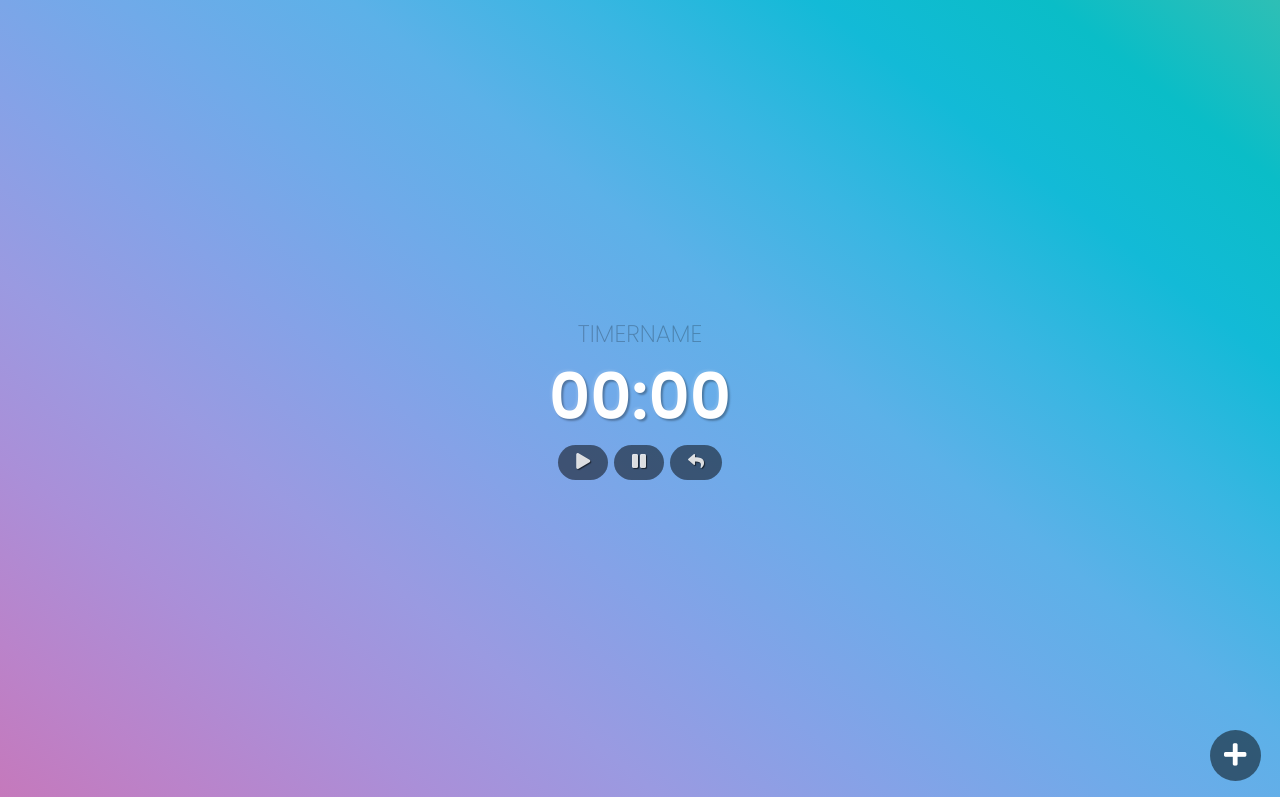
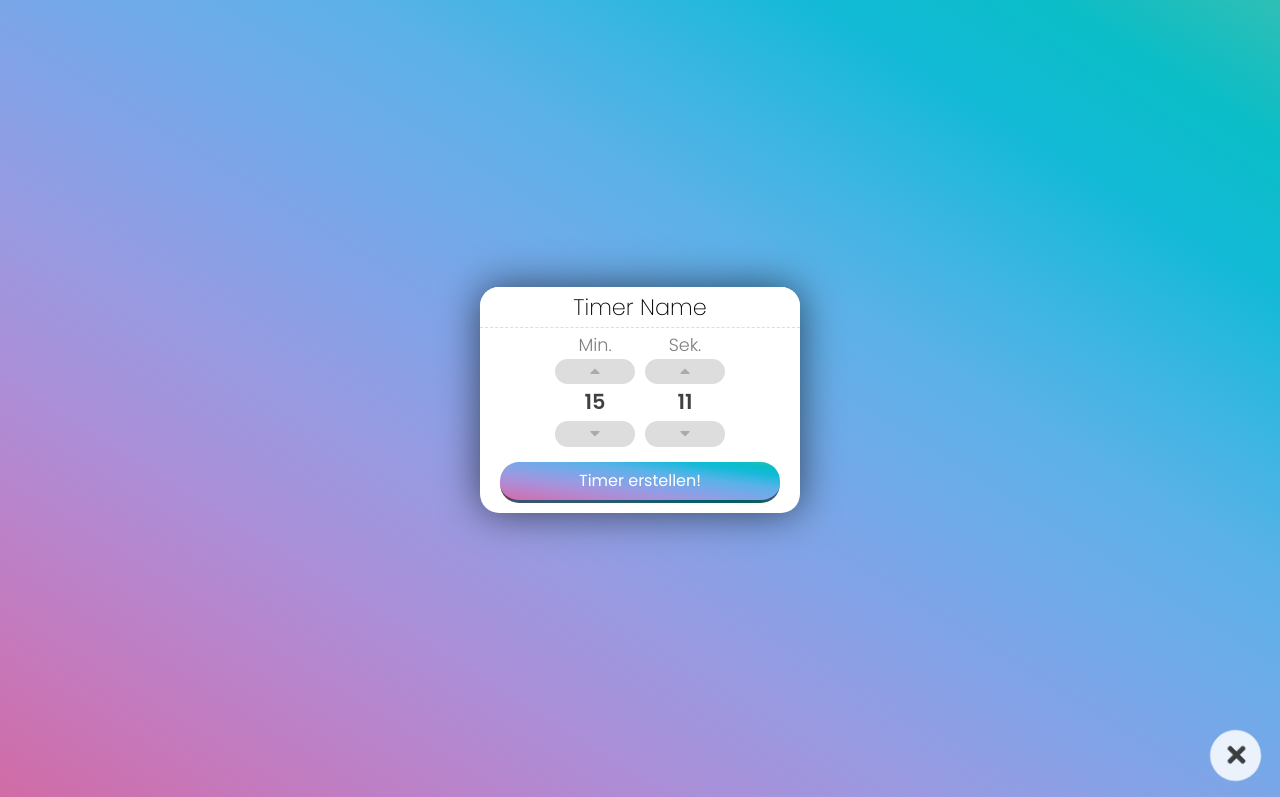
Before and after one commit to behrens-de/timer, a plain HTML site: page index.html in a window 1280 px wide. Shown: the top 797 px of the page. Drawn offline with nearby package versions, Linux system fonts and the light colour scheme.

Commit message:
Update style.css

```diff
--- a/style.css
+++ b/style.css
@@ -1,8 +1,9 @@
 @import url("https://fonts.googleapis.com/css2?family=Poppins:wght@100;200;300;400;500;600;700&display=swap");
 @import url("https://cdnjs.cloudflare.com/ajax/libs/font-awesome/5.15.4/css/all.min.css");
 
-body {
-  background-image: linear-gradient(
+
+:root{
+  --bg: linear-gradient(
     to right top,
     #d16ba5,
     #c777b9,
@@ -17,6 +18,10 @@ body {
     #0abdc7,
     #2ebfb5
   );
+}
+
+body {
+  background-image: var(--bg);
   font-family: "Poppins", sans-serif;
 }
 
@@ -58,6 +63,18 @@ body {
     background: rgba(0, 0, 0, 0.75);
 }
 
+.set-new-timer{
+  height: 100vh;
+  width: 100vw;
+  position: fixed;
+  top: 0;
+  left: 0;
+  display: flex;
+  flex-direction: column;
+  align-items: center;
+  justify-content: center;
+}
+
 .new-timer{
 display: flex;
 flex-direction: column;
@@ -65,8 +82,16 @@ background: #fff;
 justify-content: center;
 align-items: center;
 margin: 0 auto;
-padding: 2rem 0;
-width: 360px;
+width: 320px;
+bottom: 0;
+left: calc(50% - 160px);
+box-shadow: 0 0 2.5rem rgba(0, 0, 0, 0.6);
+border-radius: 1.2rem;
+overflow: hidden;
+}
+
+.no-display{
+  display: none !important;
 }
 
 .new-timer h2{
@@ -74,54 +99,90 @@ width: 360px;
   padding: 0;
   font-weight: 300;
   font-size: 1.1rem;
-  height: 2.4rem;
-  line-height: 2.4rem;
+  text-align: center;
+  height: 1.6rem;
+  line-height: 1.6rem;
   color: rgba(0, 0, 0, 0.5);
-  width: 150px
 }
+
+.time-wrap{
+  display: flex;
+  flex-direction: row;
+}
+
 .add-btn{
   bottom: 1.2rem;
   right: 1.2rem;
   border-radius: 50%;
   position: fixed;
-  background: rgba(0, 0, 0, 0.5);
   text-align: center;
   font-size: 1.6rem;
-  color: #fff;
   line-height: 3.2rem;
   width: 3.2rem;
   height: 3.2rem;
+  transform: rotate(45deg);
+  background: rgba(255, 255, 255, 0.85);
+  color: rgba(0, 0, 0, 0.75);
 }
 
 
 .up, .down, .label{
-  width: 2.4rem;
-  height: 2.4rem;
-  line-height: 2.4rem;
-  float: left;
+  width: 100%;
   text-align: center;
-  border-radius: 50%;
 }
 
-.up{
-  color: green;
+.up, .down{
+  height: 1.6rem;
+  line-height: 1.6rem;
+  border-radius: .8rem;
+  background: #ddd;
+  color: #aaa;
 }
-
-.down{
-  color: red;
-}
-
 
 .label{
   color: rgba(0, 0, 0, 0.75);
+  font-size: 1.3rem;
+  line-height: 2.3rem;
+  height: 2.3rem;
   font-weight: 600;
 
 }
 
 .add-min, .add-sec{
   display: flex;
-  background: #eee;
+  flex-direction: column;
   float: left;
-  border: 1px solid #ddd;
+  box-sizing: border-box;
+  width: 80px;
   margin: 5px;
 }
+
+.set-time{
+  background: var(--bg);
+  border-bottom: 3px solid rgba(0, 0, 0, 0.5);
+  width: calc(100% - 40px);
+margin: 10px 20px;
+height: 2.4rem;
+line-height: 2.4rem;
+border-radius: 1.2rem;
+text-align: center;
+color: #fff;
+}
+
+.timer-name{
+  font-weight: 200;
+  width: 100%;
+  line-height: 2.4rem;
+  box-sizing: border-box;
+  border: none;
+  outline: none;
+  border-bottom: 1px dashed #ddd;
+  text-align: center;
+  font-size: 1.4rem;
+}
+
+.open{
+  transform: rotate(0deg);
+  background: rgba(0, 0, 0, 0.5);
+  color: #fff;
+}
```
